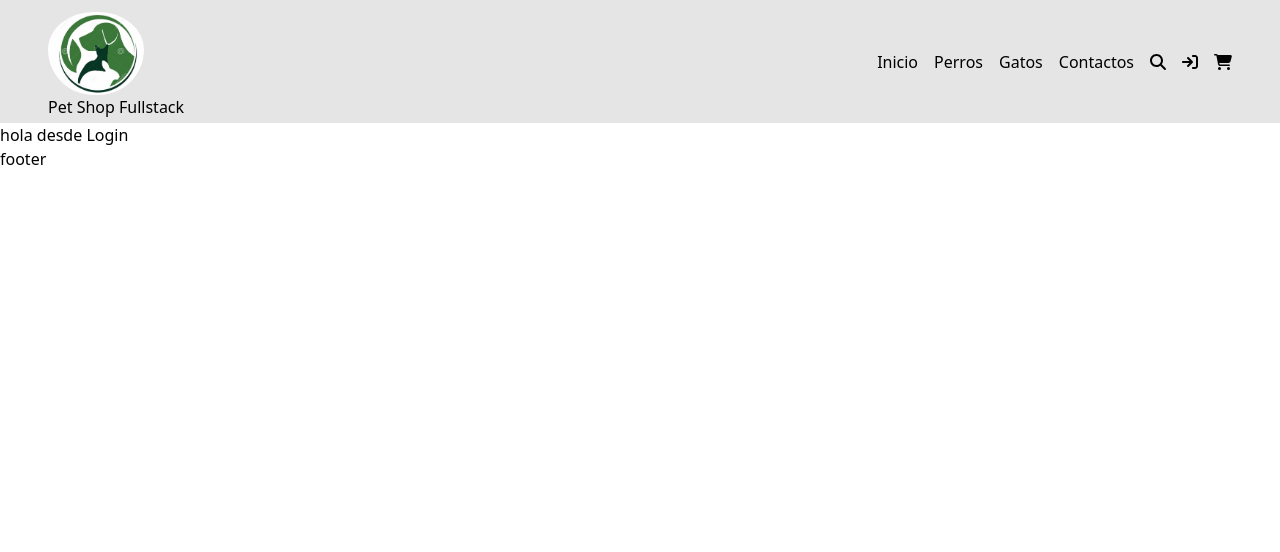
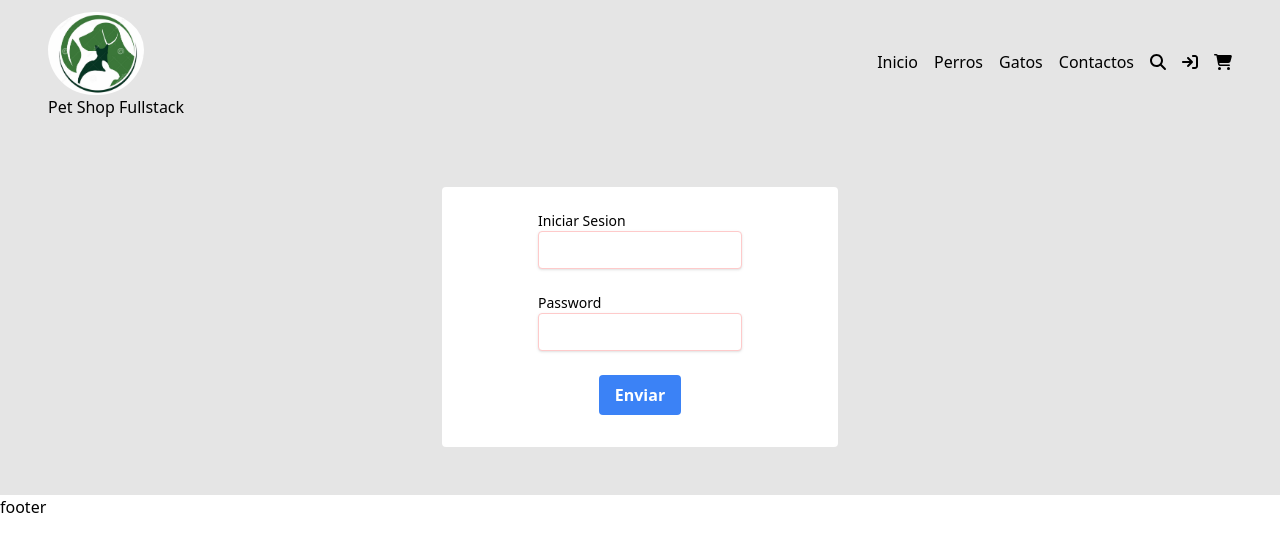
Before and after one commit to jdoors/WebProyect, a React (Create React App) app: page /login in a window 1280 px wide. Shown: the top 552 px of the page. Built offline with nearby package versions, Linux system fonts and the light colour scheme.

Commit message:
Formulario de Login realizado

```diff
--- a/src/components/Pages/Login.js
+++ b/src/components/Pages/Login.js
@@ -1,8 +1,47 @@
 import React from 'react'
+import { useState } from 'react'
 
 const Login = () => {
+    const [email,setEmail]=useState();
+    const [password,setPassword]=useState();
+    const [boton,setBoton] =useState();
+
+    const cambioDeEmail= (e) =>{
+        setEmail (e.target.value);
+    }
+
+    const cambioDePassword= (e) =>{
+        setPassword (e.target.value);
+    }
+
+        const cambioEnviar= (e) =>{
+        setBoton(e.target.value);
+    }
 return (
-    <h2> hola desde Login</h2>
+
+<div className='bg-[#E5E5E5] w-full flex justify-center pt-16 pb-8 '>
+
+    <form className='bg-white md rounded px-24 pt-6 pb-8 mb-4 ' >
+
+        <div >
+            <label className='text-sm font-medium '>
+                <h2 className='w-full md:flex md:items-center'> Iniciar Sesion </h2>
+                <input type="email" value={email} onChange={cambioDeEmail} className=' shadow appearance-none border border-red-200 rounded w-full mb-6 py-2 '></input>
+            </label>
+        </div>
+
+        <div>
+            <label className=' text-sm font-medium mb-2'>
+                <h2 className='w-full md:flex md:items-center'>Password</h2>
+                <input type="password" value={password} onChange={cambioDePassword} className=' shadow appearance-none border border-red-200 rounded w-full mb-6 py-2 ' ></input>
+            </label>
+        </div>
+
+        <div className=' flex justify-center '>
+            <button className='bg-blue-500 hover:bg-blue-600 text-white font-bold py-2 px-4 rounded focus:outline-none focus:shadow-outline'type="boton" value={boton} onClick={cambioEnviar}>Enviar</button>
+        </div>
+    </form>
+</div>
 )
 }
 
```
